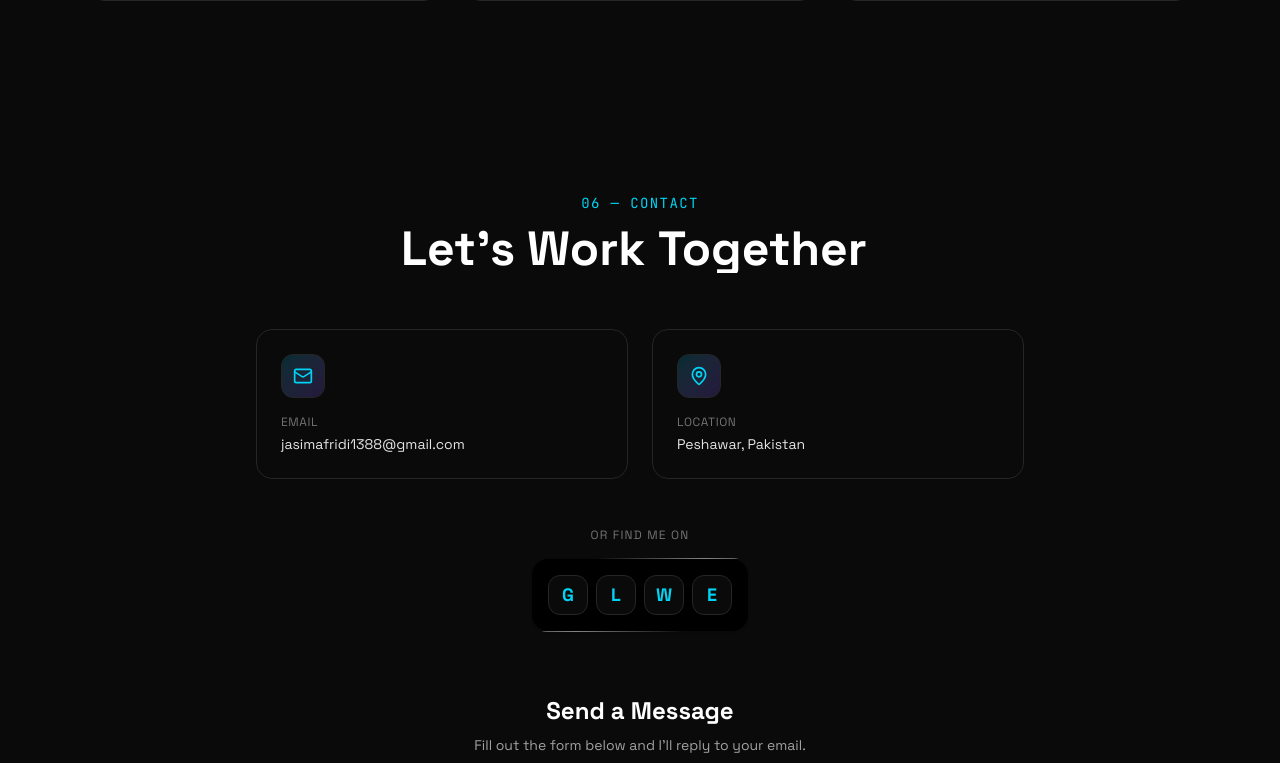
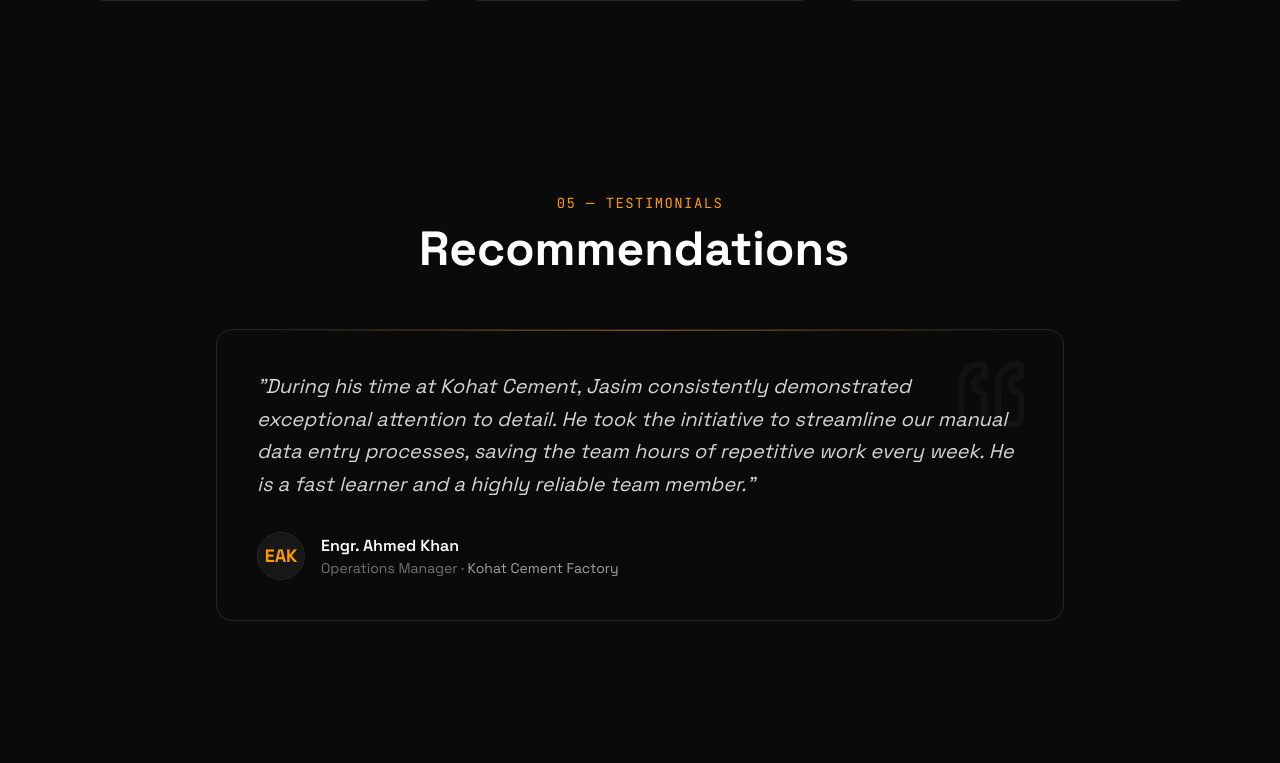
Before and after one commit to mjasim1388/portfolio, a Next.js app: page / in a window 1280 px wide. Shown: the part 7057-7820 px from the top of the page. Built offline with nearby package versions, Linux system fonts and the light colour scheme.

Commit message:
Add Recommendations section

```diff
--- a/src/app/page.tsx
+++ b/src/app/page.tsx
@@ -1,10 +1,10 @@
 import dynamic from "next/dynamic";
 import Background from "@/components/Background";
+import CommandPalette from "@/components/CommandPalette";
 import ScrollProgress from "@/components/ScrollProgress";
 import Navbar from "@/components/Navbar";
 import Hero from "@/components/Hero";
 
-// Lazy load everything below the fold!
 const Currently = dynamic(() => import("@/components/Currently"));
 const About = dynamic(() => import("@/components/About"));
 const GitHubStats = dynamic(() => import("@/components/GitHubStats"));
@@ -13,10 +13,9 @@ const Skills = dynamic(() => import("@/components/Skills"));
 const Experience = dynamic(() => import("@/components/Experience"));
 const Projects = dynamic(() => import("@/components/Projects"));
 const Certifications = dynamic(() => import("@/components/Certifications"));
+const Recommendations = dynamic(() => import("@/components/Recommendations")); // <-- Imported
 const Contact = dynamic(() => import("@/components/Contact"));
 const Footer = dynamic(() => import("@/components/Footer"));
-
-const CommandPalette = dynamic(() => import("@/components/CommandPalette"));
 
 export default function Home() {
   return (
@@ -24,6 +23,7 @@ export default function Home() {
       <ScrollProgress />
       <CommandPalette />
       <Background />
+
       <div className="relative z-10">
         <Navbar />
         <section id="home" className="scroll-mt-24">
@@ -37,6 +37,7 @@ export default function Home() {
         <Experience />
         <Projects />
         <Certifications />
+        <Recommendations /> {/* <-- Added here */}
         <Contact />
         <Footer />
       </div>
--- /dev/null
+++ b/src/components/Recommendations.tsx
@@ -0,0 +1,89 @@
+"use client";
+
+import TextAnimation from "@/components/ui/staggerText";
+import { motion } from "framer-motion";
+import { Quote } from "lucide-react";
+
+const recommendations = [
+  {
+    text: "During his time at Kohat Cement, Jasim consistently demonstrated exceptional attention to detail. He took the initiative to streamline our manual data entry processes, saving the team hours of repetitive work every week. He is a fast learner and a highly reliable team member.",
+    author: "Engr. Ahmed Khan",
+    role: "Operations Manager",
+    company: "Kohat Cement Factory",
+  },
+  // You can add a second recommendation here later
+  // {
+  //   text: "...",
+  //   author: "...",
+  //   role: "...",
+  //   company: "...",
+  // }
+];
+
+const fadeUp = {
+  hidden: { opacity: 0, y: 24 },
+  show: {
+    opacity: 1,
+    y: 0,
+    transition: { duration: 0.5, ease: "easeOut" as const },
+  },
+};
+
+export default function Recommendations() {
+  return (
+    <section
+      id="recommendations"
+      className="relative w-full max-w-4xl mx-auto px-6 py-24 scroll-mt-24"
+    >
+      <div className="mb-14 text-center">
+        <p className="text-amber-500 font-mono text-sm tracking-widest uppercase mb-3">
+          05 — Testimonials
+        </p>
+        <h2 className="text-4xl sm:text-5xl font-bold text-white">
+          <TextAnimation divideBy="word" delay={0.1}>
+            Recommendations
+          </TextAnimation>
+        </h2>
+      </div>
+
+      <div className="grid gap-6">
+        {recommendations.map((rec, i) => (
+          <motion.div
+            key={rec.author}
+            variants={fadeUp}
+            initial="hidden"
+            whileInView="show"
+            viewport={{ once: true, margin: "-80px" }}
+            transition={{ delay: i * 0.1 }}
+            className="relative rounded-2xl border border-neutral-800 bg-[#0a0a0a] p-8 sm:p-10 transition-all duration-300 hover:border-amber-500/30"
+          >
+            {/* Giant Quote Icon Background */}
+            <Quote className="absolute top-6 right-8 h-20 w-20 text-neutral-800/30 -z-0 rotate-180" />
+
+            <div className="relative z-10">
+              <p className="text-neutral-300 text-lg sm:text-xl leading-relaxed mb-8 italic">
+                "{rec.text}"
+              </p>
+
+              <div className="flex items-center gap-4">
+                {/* Initials Avatar */}
+                <div className="flex h-12 w-12 items-center justify-center rounded-full bg-neutral-900 border border-neutral-800 text-amber-500 font-bold text-lg">
+                  {rec.author.split(" ").map(n => n[0]).join("")}
+                </div>
+                <div>
+                  <h4 className="text-white font-semibold text-base">{rec.author}</h4>
+                  <p className="text-neutral-500 text-sm">
+                    {rec.role} · <span className="text-neutral-400">{rec.company}</span>
+                  </p>
+                </div>
+              </div>
+            </div>
+
+            {/* Subtle amber top border accent */}
+            <div className="absolute top-0 left-10 right-10 h-[1px] bg-gradient-to-r from-transparent via-amber-500/50 to-transparent" />
+          </motion.div>
+        ))}
+      </div>
+    </section>
+  );
+}
```
